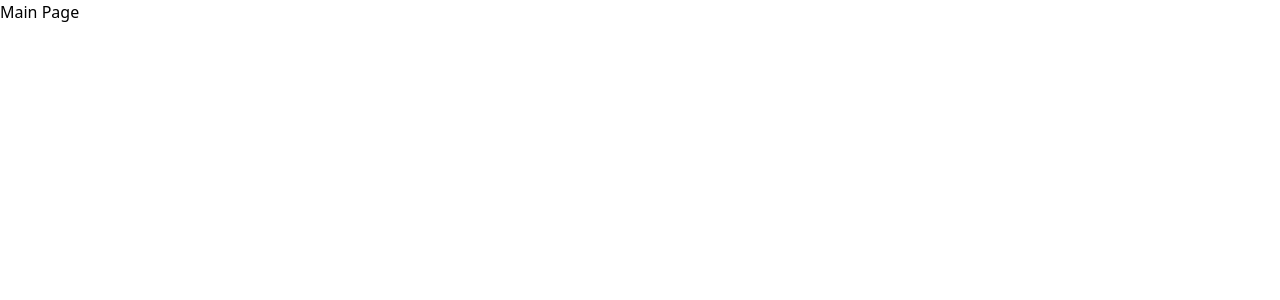
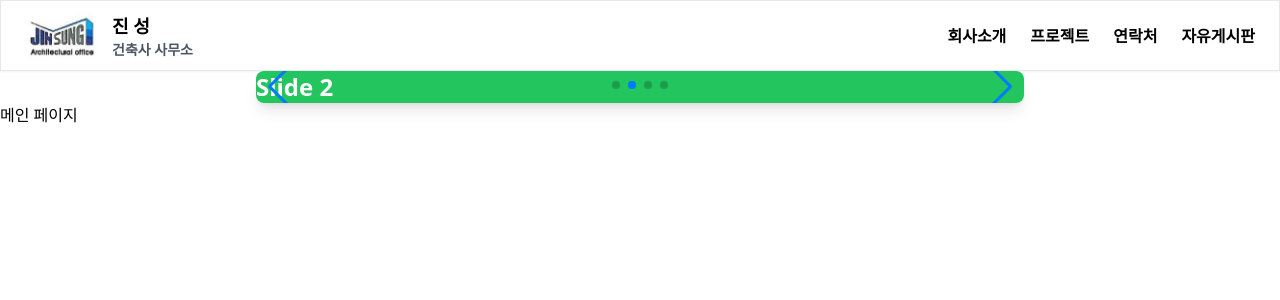
Before and after one commit to eunwoo-levi/architect-web, a Next.js app: page / in a window 1280 px wide. Shown: the top 300 px of the page. Built offline with nearby package versions, Linux system fonts and the light colour scheme.

Commit message:
feat: navigation bar with toggle

```diff
--- /dev/null
+++ b/src/app/(home)/page.tsx
@@ -0,0 +1,10 @@
+import AutoPlaySlider from "@/components/AutoPlaySlider";
+
+export default function Home() {
+  return (
+    <main>
+      <AutoPlaySlider />
+      <h1>메인 페이지</h1>
+    </main>
+  );
+}
--- /dev/null
+++ b/src/app/about/page.tsx
@@ -0,0 +1,5 @@
+import React from "react";
+
+export default function page() {
+  return <div>page</div>;
+}
--- /dev/null
+++ b/src/app/board/page.tsx
@@ -0,0 +1,5 @@
+import React from "react";
+
+export default function page() {
+  return <div>page</div>;
+}
--- /dev/null
+++ b/src/app/contact/page.tsx
@@ -0,0 +1,5 @@
+import React from "react";
+
+export default function page() {
+  return <div>page</div>;
+}
--- a/src/app/layout.tsx
+++ b/src/app/layout.tsx
@@ -1,6 +1,7 @@
 import type { Metadata } from "next";
 import localFont from "next/font/local";
 import "./globals.css";
+import Navbar from "@/components/common/Navbar";
 
 const geistSans = localFont({
   src: "./fonts/GeistVF.woff",
@@ -28,6 +29,7 @@
       <body
         className={`${geistSans.variable} ${geistMono.variable} antialiased`}
       >
+        <Navbar />
         {children}
       </body>
     </html>
--- a/src/app/page.tsx
+++ /dev/null
@@ -1,3 +0,0 @@
-export default function Home() {
-  return <main>Main Page</main>;
-}
--- /dev/null
+++ b/src/app/projects/page.tsx
@@ -0,0 +1,5 @@
+import React from "react";
+
+export default function page() {
+  return <div>page</div>;
+}
--- /dev/null
+++ b/src/components/AutoPlaySlider.tsx
@@ -0,0 +1,40 @@
+"use client";
+
+import { Swiper, SwiperSlide } from "swiper/react";
+import { Pagination, Navigation, Autoplay } from "swiper/modules";
+
+// Swiper 스타일
+import "swiper/css";
+import "swiper/css/navigation";
+import "swiper/css/pagination";
+
+export default function AutoPlaySlider() {
+  return (
+    <div className="w-full max-w-3xl mx-auto">
+      {/* Tailwind 컨테이너 클래스 */}
+      <Swiper
+        modules={[Pagination, Navigation, Autoplay]}
+        spaceBetween={10}
+        slidesPerView={1}
+        navigation
+        pagination={{ clickable: true }}
+        autoplay={{ delay: 3000, disableOnInteraction: false }}
+        loop={true}
+        className="rounded-lg shadow-lg" // Tailwind 클래스 적용
+      >
+        <SwiperSlide className="bg-blue-500 h-64 flex items-center justify-center text-white text-2xl font-bold">
+          Slide 1
+        </SwiperSlide>
+        <SwiperSlide className="bg-green-500 h-64 flex items-center justify-center text-white text-2xl font-bold">
+          Slide 2
+        </SwiperSlide>
+        <SwiperSlide className="bg-red-500 h-64 flex items-center justify-center text-white text-2xl font-bold">
+          Slide 3
+        </SwiperSlide>
+        <SwiperSlide className="bg-yellow-500 h-64 flex items-center justify-center text-white text-2xl font-bold">
+          Slide 4
+        </SwiperSlide>
+      </Swiper>
+    </div>
+  );
+}
--- /dev/null
+++ b/src/components/common/NavToggle.tsx
@@ -0,0 +1,45 @@
+"use client";
+
+import Link from "next/link";
+import { useState } from "react";
+import { RxHamburgerMenu } from "react-icons/rx";
+
+const linkClassName =
+  "text-md font-semibold hover:scale-105 transition-transform duration-200";
+
+export default function NavToggle() {
+  const [isToggleOpen, setIsToggleOpen] = useState(false);
+
+  const toggleMenu = () => setIsToggleOpen(!isToggleOpen);
+
+  return (
+    <div className="relative">
+      <button
+        onClick={toggleMenu}
+        className="md:hidden focus:outline-none"
+        aria-expanded={isToggleOpen}
+        aria-label="Toggle navigation menu"
+      >
+        <RxHamburgerMenu size={25} />
+      </button>
+      <div
+        className={`${
+          isToggleOpen ? "flex" : "hidden"
+        } min-w-[200px] md:min-w-0 p-4 md:p-0 gap-4 md:gap-6 md:flex flex-col md:flex-row items-start md:items-center absolute md:relative right-0 top-10 md:top-0 bg-white md:bg-transparent  shadow-md md:shadow-none `}
+      >
+        <Link href="/about" className={linkClassName} onClick={toggleMenu}>
+          회사소개
+        </Link>
+        <Link href="/projects" className={linkClassName} onClick={toggleMenu}>
+          프로젝트
+        </Link>
+        <Link href="/contact" className={linkClassName} onClick={toggleMenu}>
+          연락처
+        </Link>
+        <Link href="/board" className={linkClassName} onClick={toggleMenu}>
+          자유게시판
+        </Link>
+      </div>
+    </div>
+  );
+}
--- /dev/null
+++ b/src/components/common/Navbar.tsx
@@ -0,0 +1,28 @@
+import Image from "next/image";
+import Link from "next/link";
+import NavToggle from "./NavToggle";
+
+const linkClassName =
+  "text-md font-semibold hover:scale-105 transition-transform";
+
+export default function Navbar() {
+  return (
+    <nav className="border w-full min-h-[60px] flex justify-between items-center px-4 md:px-6 py-2 shadow-sm">
+      <Link href="/" className="flex items-center gap-3">
+        <Image
+          width={75}
+          height={75}
+          src="/brand.webp"
+          alt="진성 건축사 사무소 로고"
+        />
+        <span className="flex flex-col">
+          <div className="font-bold text-lg">진 성</div>
+          <div className="text-sm font-semibold text-gray-600">
+            건축사 사무소
+          </div>
+        </span>
+      </Link>
+      <NavToggle />
+    </nav>
+  );
+}
```
Also changed, not shown: package.json (+6 -4 lines), public/brand.webp (added), 1 other file (tests, documents, lock files or other folders).
